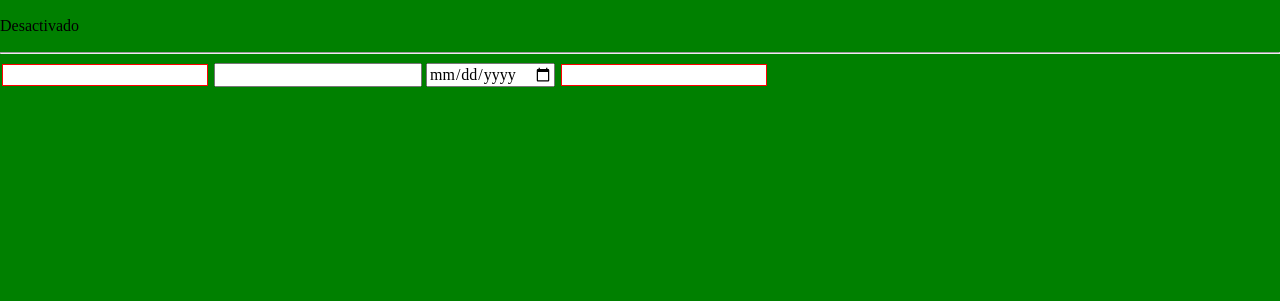
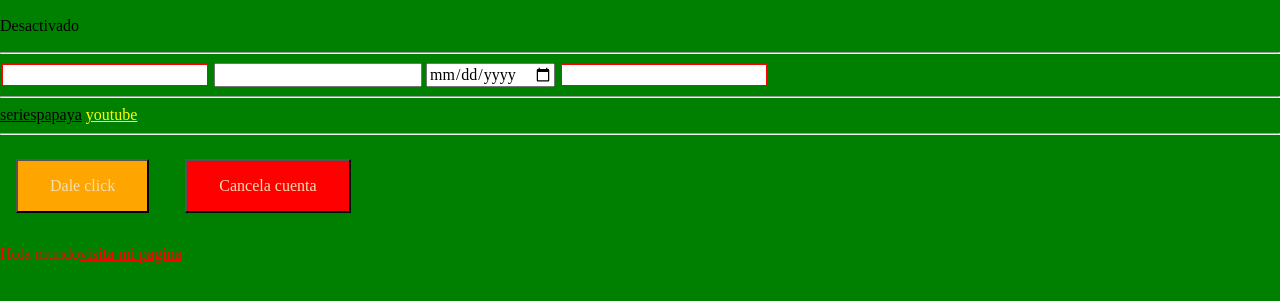
Before and after one commit to emanuelRiveraA/css-curso, a plain HTML site: page index.html in a window 1280 px wide. Shown: the part 447-748 px from the top of the page. Drawn offline with Linux system fonts and the light colour scheme.

Commit message:
se acabo

```diff
--- a/index.html
+++ b/index.html
@@ -56,5 +56,13 @@
         <input type="date" name="" id="">
         <input type="password" name="" id="" required>
     </form>
+    <hr>
+    <a href="https://www.seriespapaya.nu/ver/twin-peaks/temporada-2/capitulo-11.html">seriespapaya</a>
+    <a href="https://www.youtube.com/watch?v=AwRb8LX-szg">youtube</a>
+    <hr>
+    <button class="button-cta">Dale click</button>
+    <button class="button-alert">Cancela cuenta</button>
+    <!-- herenciA -->
+    <p class="mismo">Hola mundo<a href="">visita mi pagina</a> </p>
 </body>
 </html>
--- a/style.css
+++ b/style.css
@@ -79,3 +79,43 @@ li:hover ul{
     border: .1em solid red;
     margin: 2px;
 }
+/* ^ cuando empieza */
+[href^="https://www.seriespapaya.nu"]{
+    color: black;
+}
+/* $ cuando termina */
+[href$="szg"]{
+    color: yellow;
+}
+
+
+/*  */
+/* el '*' sirve para decir que contiene */
+[class*="button-"]{
+    display: inline-block;
+    margin: 1em;
+    padding: 1em 2em;
+    text-decoration: none;
+    color: wheat;
+
+}
+
+.button-cta{
+    background: orange;
+}
+
+.button-alert{
+    background: red;
+}
+/*  */
+
+
+/* herencia */
+.mismo{
+    color: red;
+}
+
+ a{
+    color: inherit;
+}
+/*  */
```
